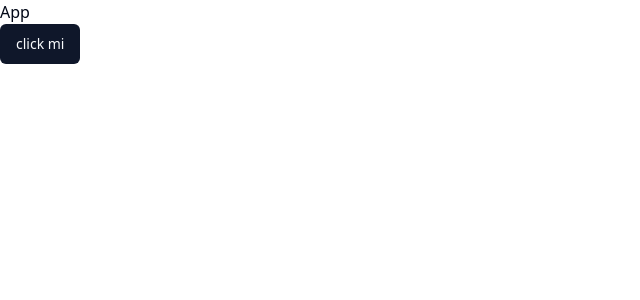
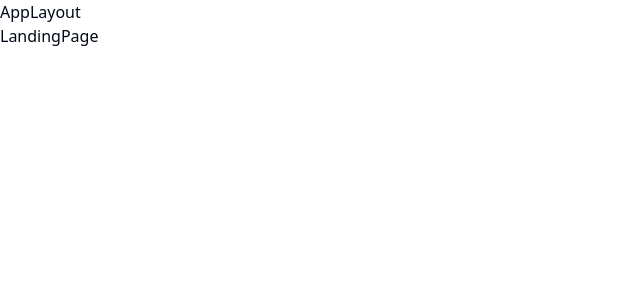
Before and after one commit to chogalesoham/Job-Portal-App, a React (Vite) app: page / in a window 1280 px wide. Shown: the top 300 px of the page, without its empty margins (0-640 px from the left). Built offline with nearby package versions, Linux system fonts and the light colour scheme.

Commit message:
feat/setup routing of the app

```diff
--- a/package.json
+++ b/package.json
@@ -22,6 +22,7 @@
     "lucide-react": "^0.460.0",
     "react": "^18.3.1",
     "react-dom": "^18.3.1",
+    "react-router-dom": "^6.28.0",
     "tailwind-merge": "^2.5.4",
     "tailwindcss-animate": "^1.0.7",
     "vaul": "^1.1.1"
--- a/src/App.jsx
+++ b/src/App.jsx
@@ -1,14 +1,54 @@
 import React from "react";
 import "./App.css";
 import { Button } from "./components/ui/button";
+import { createBrowserRouter, RouterProvider } from "react-router-dom";
+import AppLayout from "./layouts/app-layout";
+import LandingPage from "./pages/landing-page";
+import JobListing from "./pages/job-listing";
+import Job from "./pages/job";
+import MyJob from "./pages/my-job";
+import OnBoarding from "./pages/onboarding";
+import PostJob from "./pages/post-job";
+import SevedJob from "./pages/seved-job";
+
+const router = createBrowserRouter([
+  {
+    element: <AppLayout />,
+    children: [
+      {
+        path: "/",
+        element: <LandingPage />,
+      },
+      {
+        path: "/job-listing",
+        element: <JobListing />,
+      },
+      {
+        path: "/job/:id",
+        element: <Job />,
+      },
+      {
+        path: "/my-job",
+        element: <MyJob />,
+      },
+      {
+        path: "/    ",
+        element: <OnBoarding />,
+      },
+      {
+        path: "/post-job",
+        element: <PostJob />,
+      },
+      {
+        path: "/seved-job",
+        element: <SevedJob />,
+      },
+    ],
+  },
+]);
 
 const App = () => {
-  return (
-    <div>
-      <h1>App</h1>
-      <Button>click mi</Button>
-    </div>
-  );
+  return <RouterProvider router={router} />;
 };
 
 export default App;
--- /dev/null
+++ b/src/layouts/app-layout.jsx
@@ -0,0 +1,13 @@
+import React from "react";
+import { Outlet } from "react-router-dom";
+
+const AppLayout = () => {
+  return (
+    <div>
+      <h1>AppLayout</h1>
+      <Outlet />
+    </div>
+  );
+};
+
+export default AppLayout;
--- /dev/null
+++ b/src/pages/job-listing.jsx
@@ -0,0 +1,11 @@
+import React from "react";
+
+const JobListing = () => {
+  return (
+    <div>
+      <h1>JobListing</h1>
+    </div>
+  );
+};
+
+export default JobListing;
--- /dev/null
+++ b/src/pages/job.jsx
@@ -0,0 +1,11 @@
+import React from "react";
+
+const Job = () => {
+  return (
+    <div>
+      <h1>Job</h1>
+    </div>
+  );
+};
+
+export default Job;
--- /dev/null
+++ b/src/pages/landing-page.jsx
@@ -0,0 +1,11 @@
+import React from "react";
+
+const LandingPage = () => {
+  return (
+    <div>
+      <h1>LandingPage</h1>
+    </div>
+  );
+};
+
+export default LandingPage;
--- /dev/null
+++ b/src/pages/my-job.jsx
@@ -0,0 +1,11 @@
+import React from "react";
+
+const MyJob = () => {
+  return (
+    <div>
+      <h1>MyJob</h1>
+    </div>
+  );
+};
+
+export default MyJob;
--- /dev/null
+++ b/src/pages/onboarding.jsx
@@ -0,0 +1,11 @@
+import React from "react";
+
+const OnBoarding = () => {
+  return (
+    <div>
+      <h1>OnBoarding</h1>
+    </div>
+  );
+};
+
+export default OnBoarding;
--- /dev/null
+++ b/src/pages/post-job.jsx
@@ -0,0 +1,11 @@
+import React from "react";
+
+const PostJob = () => {
+  return (
+    <div>
+      <h1>PostJob</h1>
+    </div>
+  );
+};
+
+export default PostJob;
--- /dev/null
+++ b/src/pages/seved-job.jsx
@@ -0,0 +1,11 @@
+import React from "react";
+
+const SevedJob = () => {
+  return (
+    <div>
+      <h1>SevedJob</h1>
+    </div>
+  );
+};
+
+export default SevedJob;
```
Also changed, not shown: 1 other file (tests, documents, lock files or other folders).
